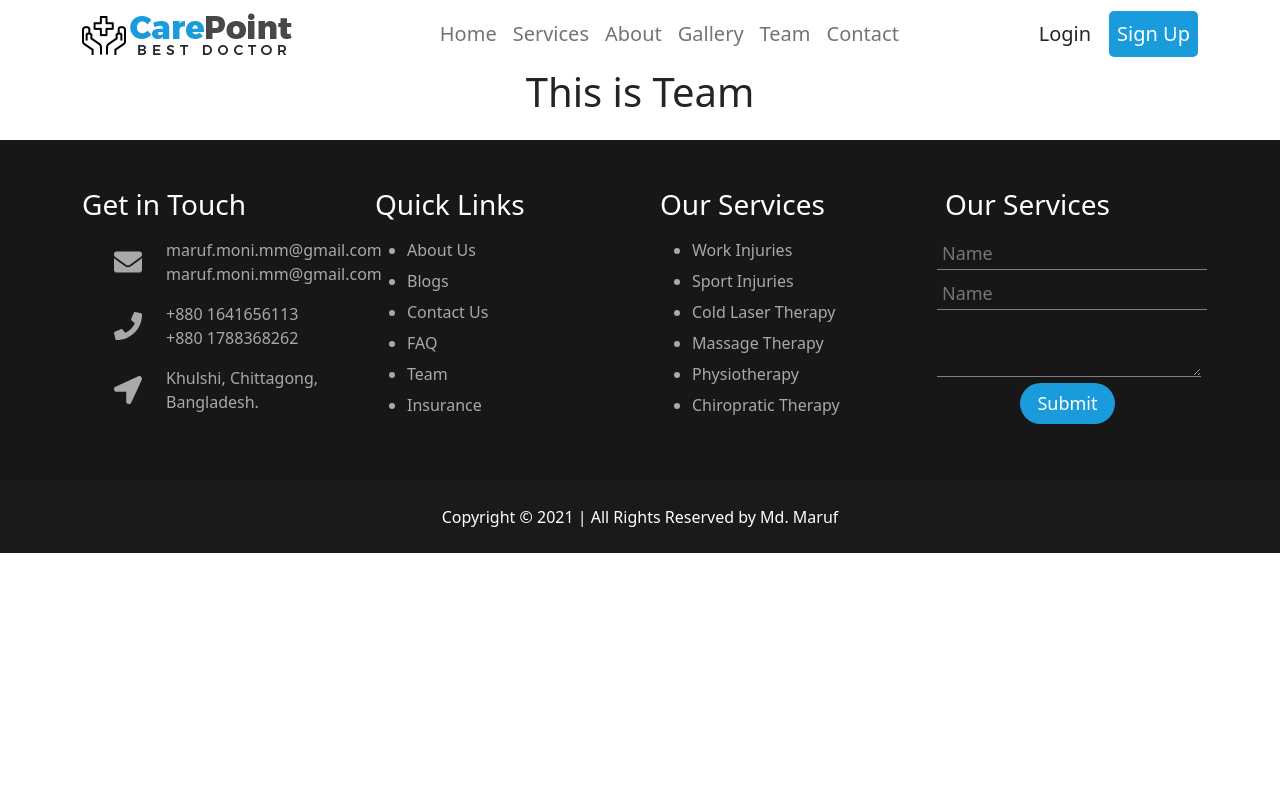
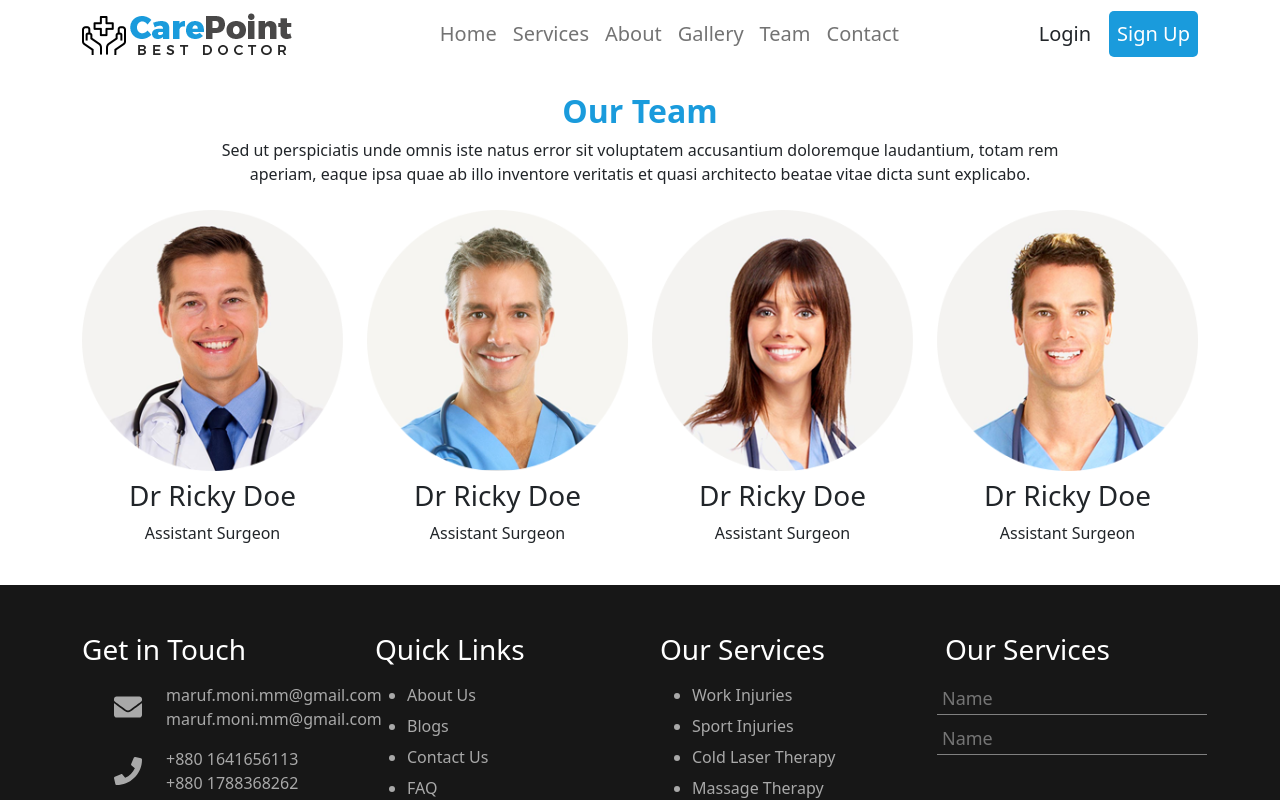
Before and after one commit to mdmaruf641/care-point, a React (Create React App) app: page /team in a window 1280 px wide. Shown: the top 800 px of the page. Built offline with nearby package versions, Linux system fonts and the light colour scheme; no server answers.

Commit message:
team page added

```diff
--- a/src/Components/Pages/Home/About/About.css
+++ b/src/Components/Pages/Home/About/About.css
@@ -1,4 +1,4 @@
-.about-heading h2 {
+.section-heading h2 {
   color: #1a9bdc;
 }
 .single-items {
@@ -60,3 +60,27 @@
 .title {
   color: #6f6f6e;
 }
+
+@media only screen and (max-width: 688px) {
+  .single-items {
+    margin: auto;
+  }
+
+  .icon {
+    margin-top: 6px;
+    margin-left: 9px;
+  }
+}
+
+@media only screen and (min-width: 688px) and (max-width: 992px) {
+  .single-items {
+    margin: auto;
+  }
+  .icon {
+    margin-top: 6px;
+    margin-left: 9px;
+  }
+  .about-img {
+    height: 800px;
+  }
+}
--- a/src/Components/Pages/Home/About/About.js
+++ b/src/Components/Pages/Home/About/About.js
@@ -11,7 +11,7 @@ const About = () => {
   return (
     <div className="about" id="about">
       <Container>
-        <div className="about-heading">
+        <div className="section-heading">
           <h2 className="fw-bold">Why Choose Us ?</h2>
           <p className="w-75 mx-auto">
             Sed ut perspiciatis unde omnis iste natus error sit voluptatem
@@ -23,7 +23,7 @@ const About = () => {
 
         <div className="about-items">
           <Row>
-            <div className="col-md-4">
+            <div className="col-lg-4">
               <Row className="single-items">
                 <div className="items-head d-flex justify-content-center align-items-center">
                   <div className="icon-body">
@@ -57,10 +57,10 @@ const About = () => {
                 </div>
               </Row>
             </div>
-            <div className="col-md-4">
-              <img className="w-75 mx-auto" src={aboutImg} alt="" />
+            <div className="col-lg-4">
+              <img className="w-75 mx-auto about-img" src={aboutImg} alt="" />
             </div>
-            <div className="col-md-4">
+            <div className="col-lg-4">
               <Row className="single-items">
                 <div className="items-head d-flex justify-content-center align-items-center">
                   <div className="icon-body">
--- a/src/Components/Pages/Home/Banner/Banner.css
+++ b/src/Components/Pages/Home/Banner/Banner.css
@@ -52,6 +52,3 @@
     margin-right: 10px;
   }
 }
-
-@media only screen and (min-width: 688px) and (max-width: 992px) {
-}
--- a/src/Components/Pages/NotFound/NotFound.css
+++ b/src/Components/Pages/NotFound/NotFound.css
@@ -0,0 +1,8 @@
+.error {
+  margin: 50px 0;
+}
+.error h1 {
+  color: #1a9bdc;
+  font-size: 70px;
+  font-weight: 700;
+}
--- a/src/Components/Pages/NotFound/NotFound.js
+++ b/src/Components/Pages/NotFound/NotFound.js
@@ -3,7 +3,7 @@ import "./NotFound.css";
 
 const NotFound = () => {
   return (
-    <div>
+    <div className="error">
       <h1>404 Error</h1>
       <h3>Page Not Found</h3>
     </div>
--- a/src/Components/Pages/Team/Team.js
+++ b/src/Components/Pages/Team/Team.js
@@ -1,10 +1,67 @@
 import React from "react";
+import { Container, Row } from "react-bootstrap";
 import "./Team.css";
+import teamA from "../../../images/team1.png";
+import teamB from "../../../images/team2.png";
+import teamC from "../../../images/team3.png";
+import teamD from "../../../images/team4.png";
 
 const Team = () => {
+  // font awesome
+
   return (
-    <div id="team">
-      <h1>This is Team</h1>
+    <div id="team ">
+      <Container>
+        <div className="section-heading mt-4">
+          <h2 className="fw-bold">Our Team</h2>
+          <p className="w-75 mx-auto">
+            Sed ut perspiciatis unde omnis iste natus error sit voluptatem
+            accusantium doloremque laudantium, totam rem aperiam, eaque ipsa
+            quae ab illo inventore veritatis et quasi architecto beatae vitae
+            dicta sunt explicabo.
+          </p>
+        </div>
+        <div className="team-data mt-4">
+          <Row>
+            <div className="col-lg-3 col-md-6">
+              <div className="team-img">
+                <img className="w-100" src={teamA} alt="" />
+              </div>
+              <div className="team-name mt-2">
+                <h3>Dr Ricky Doe</h3>
+                <p>Assistant Surgeon</p>
+              </div>
+            </div>
+            <div className="col-lg-3 col-md-6">
+              <div className="team-img">
+                <img className="w-100" src={teamB} alt="" />
+              </div>
+              <div className="team-name mt-2">
+                <h3>Dr Ricky Doe</h3>
+                <p>Assistant Surgeon</p>
+              </div>
+            </div>
+            <div className="col-lg-3 col-md-6">
+              <div className="team-img">
+                <img className="w-100" src={teamC} alt="" />
+              </div>
+              <div className="team-name mt-2">
+                <h3>Dr Ricky Doe</h3>
+                <p>Assistant Surgeon</p>
+              </div>
+            </div>
+            <div className="col-lg-3 col-md-6">
+              <div className="team-img">
+                <img className="w-100" src={teamD} alt="" />
+              </div>
+              <div className="team-name mt-2">
+                <h3>Dr Ricky Doe</h3>
+                <p>Assistant Surgeon</p>
+              </div>
+            </div>
+          </Row>
+        </div>
+      </Container>
     </div>
   );
 };
```
